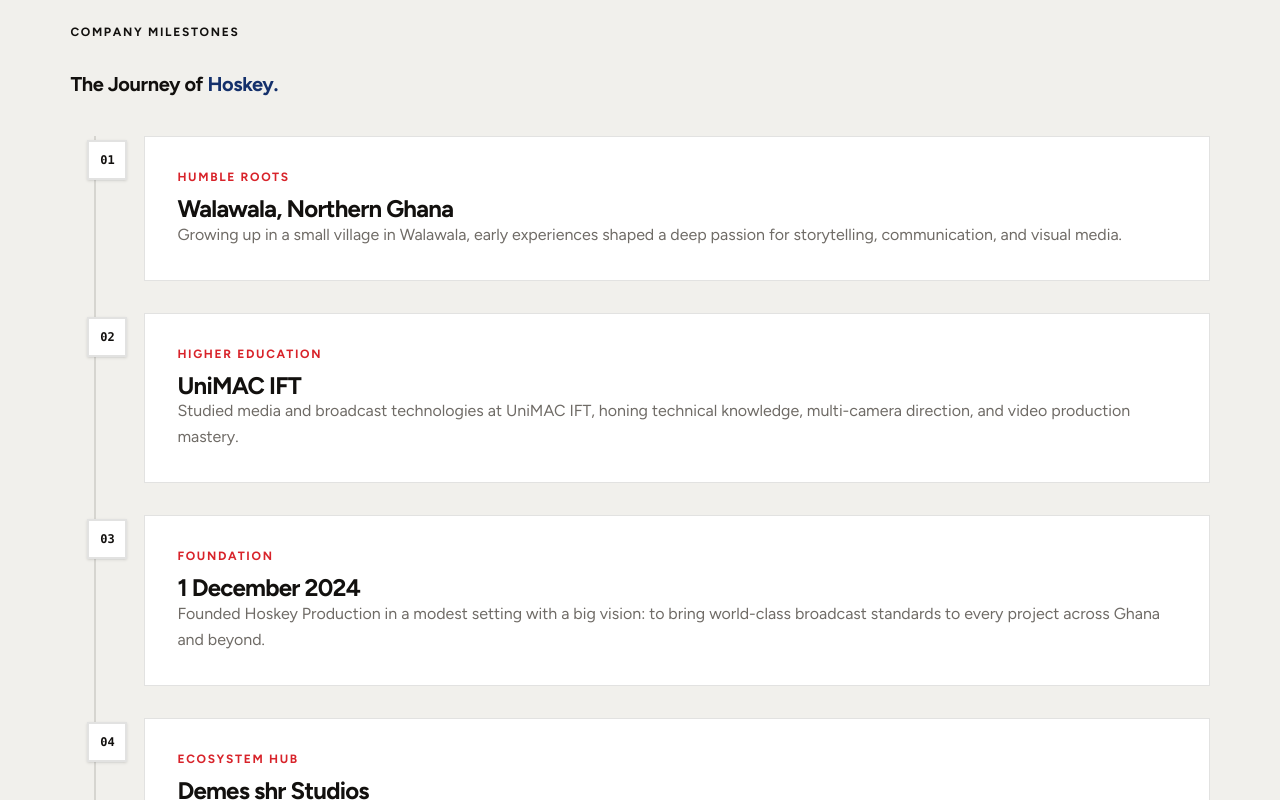
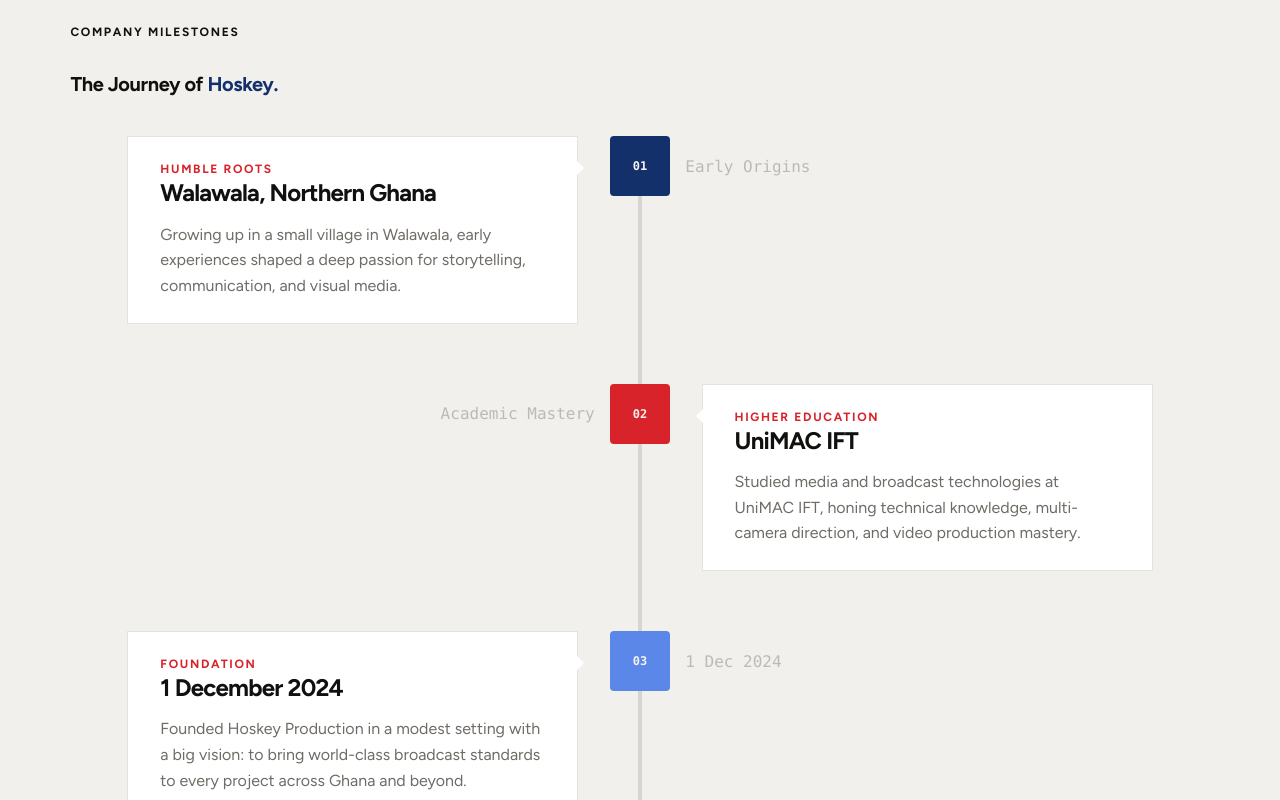
Before and after one commit to Donald-Edinam/hoskey-v2, a Next.js app: page /about in a window 1280 px wide. Shown: the part 1420-2220 px from the top of the page. Built offline with nearby package versions, Linux system fonts and the light colour scheme; no server answers.

Commit message:
feat: implement company milestones using react-vertical-timeline-component

```diff
--- a/package.json
+++ b/package.json
@@ -10,11 +10,13 @@
     "typecheck": "tsc --noEmit"
   },
   "dependencies": {
+    "@types/react-vertical-timeline-component": "^3.3.6",
     "gsap": "^3.15.0",
     "lenis": "^1.3.26",
     "next": "16.3.1",
     "react": "19.2.8",
-    "react-dom": "19.2.8"
+    "react-dom": "19.2.8",
+    "react-vertical-timeline-component": "^4.0.0"
   },
   "devDependencies": {
     "@tailwindcss/postcss": "^4",
--- a/src/app/globals.css
+++ b/src/app/globals.css
@@ -934,3 +934,20 @@
     animation: none !important;
   }
 }
+
+/* Vertical Timeline Line Trim & Custom Styling */
+.vertical-timeline {
+  padding: 0 !important;
+  margin-top: 1rem !important;
+  margin-bottom: 1rem !important;
+}
+
+.vertical-timeline::before {
+  top: 20px !important;
+  height: calc(100% - 65px) !important;
+  background: var(--rule) !important;
+}
+
+.vertical-timeline-element-icon {
+  border-radius: 4px !important;
+}
--- a/src/components/interactive/AboutStorySection.tsx
+++ b/src/components/interactive/AboutStorySection.tsx
@@ -3,6 +3,11 @@
 import React, { useRef } from "react";
 import Image from "next/image";
 import gsap from "gsap";
+import {
+  VerticalTimeline,
+  VerticalTimelineElement,
+} from "react-vertical-timeline-component";
+import "react-vertical-timeline-component/style.min.css";
 import { Eyebrow } from "@/components/ui/Eyebrow";
 import { Display, Body } from "@/components/ui/Typography";
 import { Frame } from "@/components/ui/Frame";
@@ -26,24 +31,32 @@
     tag: "Humble Roots",
     title: "Walawala, Northern Ghana",
     desc: "Growing up in a small village in Walawala, early experiences shaped a deep passion for storytelling, communication, and visual media.",
+    date: "Early Origins",
+    iconColor: "var(--navy)",
   },
   {
     step: "02",
     tag: "Higher Education",
     title: "UniMAC IFT",
     desc: "Studied media and broadcast technologies at UniMAC IFT, honing technical knowledge, multi-camera direction, and video production mastery.",
+    date: "Academic Mastery",
+    iconColor: "var(--red)",
   },
   {
     step: "03",
     tag: "Foundation",
     title: "1 December 2024",
     desc: "Founded Hoskey Production in a modest setting with a big vision: to bring world-class broadcast standards to every project across Ghana and beyond.",
+    date: "1 Dec 2024",
+    iconColor: "var(--navy-lift)",
   },
   {
     step: "04",
     tag: "Ecosystem Hub",
     title: "Demes shr Studios",
     desc: "Expanded into physical podcasting suites, recording booths, creator co-working space, workshop rooms, and multi-camera live broadcast operations.",
+    date: "Physical Expansion",
+    iconColor: "var(--red-lift)",
   },
 ] as const;
 
@@ -121,7 +134,7 @@
         </div>
       </div>
 
-      {/* Executive Vertical Timeline */}
+      {/* Package-Powered Story Timeline */}
       <div className="space-y-10 pt-12 border-t border-[var(--rule)]">
         <div>
           <Eyebrow>Company Milestones</Eyebrow>
@@ -130,32 +143,47 @@
           </h3>
         </div>
 
-        {/* Vertical Timeline Container */}
-        <div className="relative pl-8 md:pl-12 space-y-8 border-l-2 border-[var(--rule)] ml-4 md:ml-6">
+        <VerticalTimeline animate={false} lineColor="var(--rule)">
           {MILESTONES.map((m) => (
-            <div key={m.step} className="relative group">
-              {/* Step Node Circle on Vertical Spine */}
-              <div className="absolute -left-[41px] md:-left-[57px] top-1 w-10 h-10 rounded-full bg-[var(--card)] border-2 border-[var(--rule)] group-hover:border-[var(--red)] group-hover:bg-[var(--red)] group-hover:text-white flex items-center justify-center font-mono text-xs font-bold text-[var(--ink)] transition-all duration-300 shadow-sm z-10">
+            <VerticalTimelineElement
+              key={m.step}
+              className="vertical-timeline-element--work"
+              contentStyle={{
+                background: "var(--card)",
+                color: "var(--ink)",
+                border: "1px solid var(--rule)",
+                boxShadow: "none",
+                borderRadius: "0px",
+                padding: "1.5rem 2rem",
+              }}
+              contentArrowStyle={{
+                borderRight: "7px solid var(--card)",
+              }}
+              date={m.date}
+              dateClassName="text-xs font-mono text-[var(--ink-3)] font-bold px-2"
+              iconStyle={{
+                background: m.iconColor,
+                color: "var(--on-dark)",
+                boxShadow: "none",
+              }}
+              icon={
+                <span className="flex items-center justify-center w-full h-full font-mono text-xs font-bold">
                   {m.step}
-              </div>
-
-              {/* Vertical Milestone Card */}
-              <div className="p-6 md:p-8 bg-[var(--card)] border border-[var(--rule)] group-hover:border-[var(--navy)] group-hover:shadow-md transition-all duration-300 space-y-3">
-                <span className="text-xs font-bold uppercase tracking-[0.14em] text-[var(--red)] block">
+                </span>
+              }
+            >
+              <span className="text-xs font-bold uppercase tracking-[0.14em] text-[var(--red)] block mb-1">
                 {m.tag}
               </span>
-
-                <h4 className="text-xl md:text-2xl font-bold text-[var(--ink)] group-hover:text-[var(--navy)] transition-colors">
+              <h4 className="text-xl md:text-2xl font-bold text-[var(--ink)]">
                 {m.title}
               </h4>
-
-                <p className="text-sm md:text-base text-[var(--ink-2)] leading-relaxed">
+              <p className="text-sm md:text-base text-[var(--ink-2)] leading-relaxed mt-2 !font-normal">
                 {m.desc}
               </p>
-              </div>
-            </div>
+            </VerticalTimelineElement>
           ))}
-        </div>
+        </VerticalTimeline>
       </div>
     </div>
   );
```
Also changed, not shown: 1 other file (tests, documents, lock files or other folders). Lines whose indentation alone changed are shown as unchanged.
